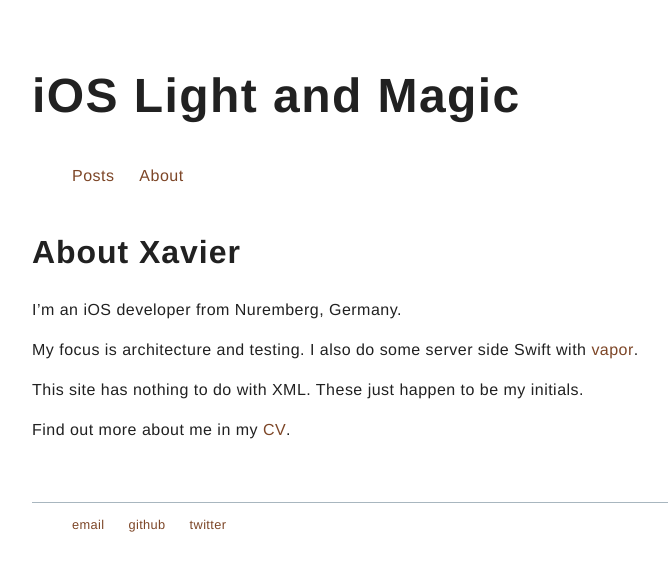
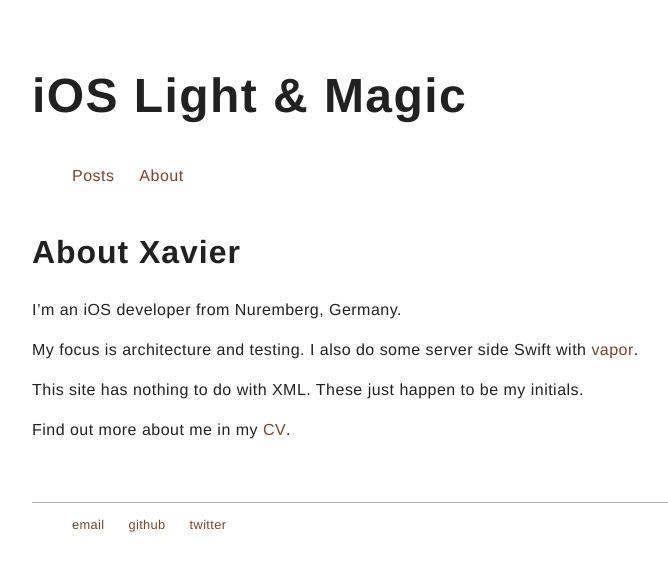
Before and after one commit to xavierLowmiller/xavierLowmiller.github.io, a Jekyll site: the page built from about/index.md, in a window 1280 px wide. Shown: the top 571 px of the page, without its empty margins (224-892 px from the left). Built offline with Jekyll 4.4.1, drawn with Linux system fonts in a browser that asks for light colours.

Commit message:
Change title

```diff
--- a/_layouts/default.html
+++ b/_layouts/default.html
@@ -6,7 +6,7 @@
 			<link rel="stylesheet" type="text/css" href="/css/syntax.css">
 		</head>
 		<body>
-			<h1 class="main-title">iOS Light and Magic</h1>
+			<h1 class="main-title">iOS Light & Magic</h1>
 			<nav>
 				<ul>
 					<li><a href="/">Posts</a></li>
```
